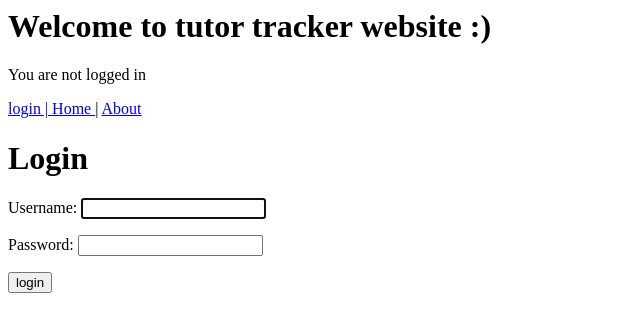
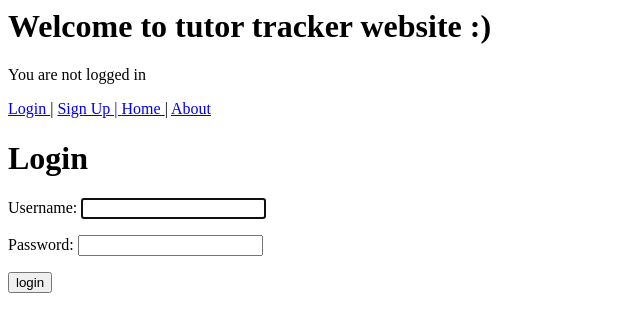
Before and after one commit to faniculu/Tutor_Tracker_Django, a Django app: page /accounts/login/ in a window 1280 px wide. Shown: the top 332 px of the page, without its empty margins (0-640 px from the left). Run offline with Django 3.2, Linux system fonts and the light colour scheme; parts of the project's set-up code (start-up, migrations or seed data) failed here and were passed over.

Commit message:
included sign up link

```diff
--- a/templates/base.html
+++ b/templates/base.html
@@ -6,7 +6,7 @@
 		<a href="{% url 'logout' %}"> logout | </a>
 	{% else %}
 		<p>You are not logged in </p>
-		<a href="{% url 'login'%}"> login | </a>
+		<a href="{% url 'login'%}"> Login </a> | <a href="{% url 'signup' %}"> Sign Up | </a>
 	{% endif %}
 	<a href="{% url 'home' %}"> Home </a> | <a href="{% url 'about' %}"> About </a>
 </header>
```
